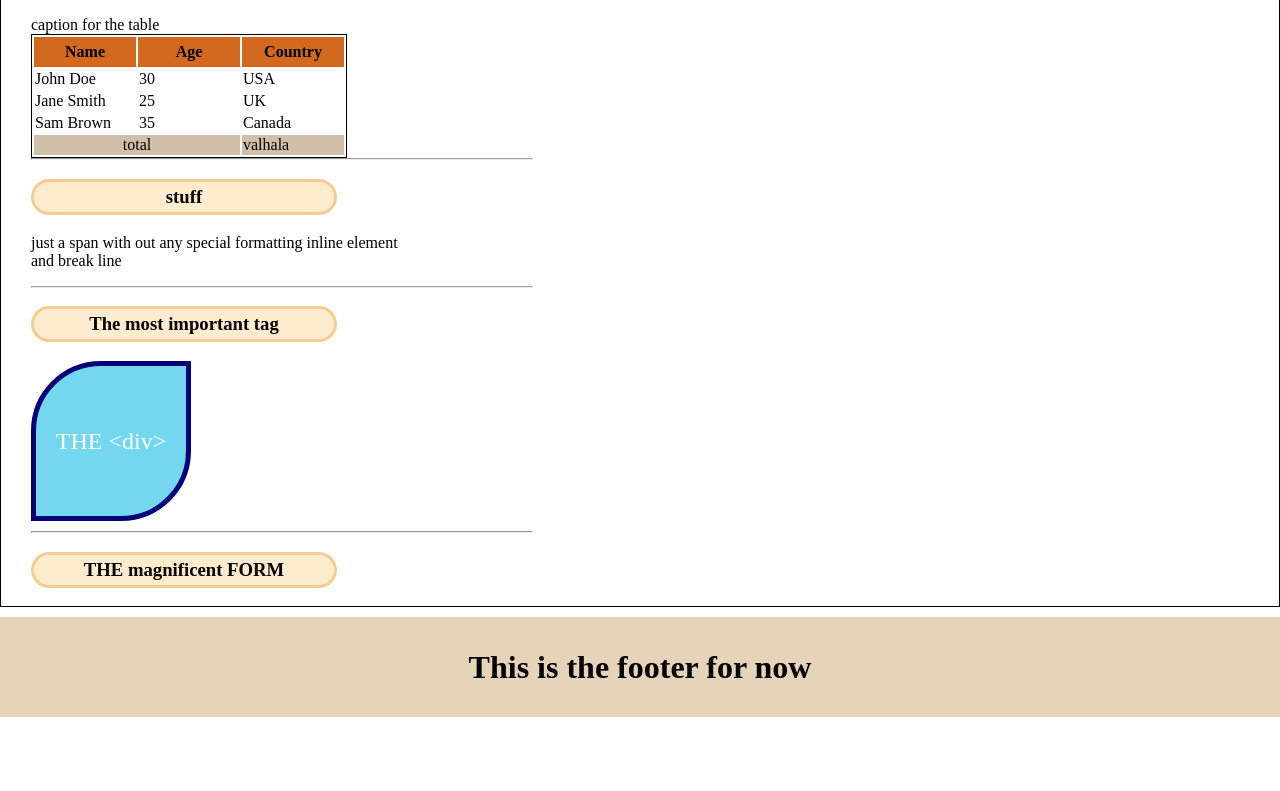
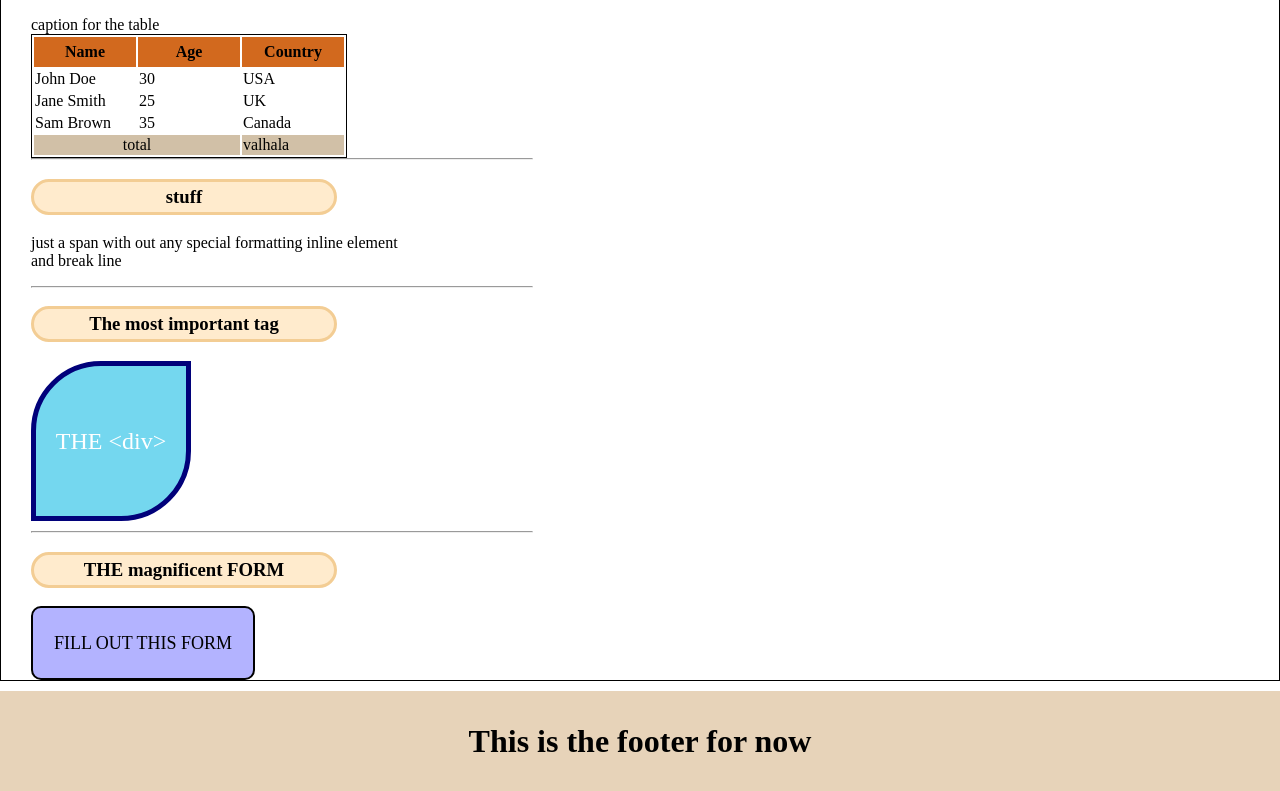
Before and after one commit to kassamalshemy/elzero_web, a plain HTML site: page index.html in a window 1280 px wide. Shown: the part 1296-2087 px from the top of the page. Before the commit the page ends 2013 px from the top, so only its background shows below. Drawn offline with Linux system fonts and the light colour scheme.

Commit message:
cool form 1

```diff
--- a/index.html
+++ b/index.html
@@ -145,7 +145,9 @@ Welcome to the book store
       <hr style="width: 500px" />
 
       <h3>THE magnificent FORM</h3>
-      <form action=""></form>
+      <a href="src/theform.html" id="theform" target="_blank"
+        >FILL OUT THIS FORM</a
+      >
     </main>
     <footer class="headandfoot">
       <h1>This is the footer for now</h1>
--- a/styles/style.css
+++ b/styles/style.css
@@ -1,4 +1,5 @@
-html, body {
+html,
+body {
   box-sizing: border-box;
   margin: 0;
   padding: 0;
@@ -7,24 +8,23 @@ html, body {
 body > *:not(header, footer) {
   border: 1px solid black;
 }
-header{
+header {
   background-color: burlywood;
   margin-bottom: 10px !important;
 }
-footer{
+footer {
   background-color: rgb(231, 211, 185);
   margin-top: 10px !important;
 }
-.headandfoot{
+.headandfoot {
   display: flex;
   justify-content: center;
   height: 100px;
   margin: 0;
   padding: 0;
-
 }
 
-main{
+main {
   min-height: 77vh;
   padding-left: 30px;
 }
@@ -33,18 +33,17 @@ h1 {
   justify-content: center;
   align-items: center;
 }
- pre{
+pre {
   font-size: large;
   font-style: normal;
-    font-family: 'Times New Roman', Times, serif;
+  font-family: "Times New Roman", Times, serif;
 }
 
-
 /* table */
-table{
+table {
   border: 1px solid black;
 }
- thead{
+thead {
   background-color: chocolate;
   border: 1px solid black;
   height: 30px;
@@ -53,7 +52,7 @@ tr {
   border: 1px solid black;
   /* height: 50px; */
 }
-td{
+td {
   width: 100px;
 }
 
@@ -69,7 +68,7 @@ h3 {
   /* text-align: center; */
   /* that is realy cool CSS PEAK */
 }
-#div_1{
+#div_1 {
   border: 5px solid rgb(1, 1, 122);
   border-radius: 70px 0px 70px 0px;
   background-color: rgba(75, 203, 235, 0.774);
@@ -87,9 +86,22 @@ hr {
   margin: 0px;
 }
 
-
-
-#pagetitle{
+#pagetitle {
   border: 3px solid black;
   width: 300px;
 }
+
+#theform {
+  display: flex;
+  justify-content: center;
+  align-items: center;
+  border: 2px solid black;
+  border-radius: 10px;
+  padding: 10px;
+  width: 200px;
+  height: 50px;
+  background-color: rgb(179, 179, 255);
+  text-decoration: none;
+  color: black;
+  font-size: large;
+}
--- /dev/null
+++ b/styles/theform_style.css
@@ -0,0 +1,37 @@
+body {
+  display: flex;
+  justify-content: center;
+  background-image: url("/images/anime.jpg");
+  background-size: 100% auto;
+  /* background-repeat: no-repeat; */
+  background-position: top;
+}
+form {
+  /* display: ; */
+  border: 4px solid black;
+  /* border-radius: 10px; */
+  margin-top: 100px;
+  padding: 10px;
+  padding-left: 20px;
+  padding-top: 30px;
+  width: 500px;
+  height: 500px;
+  background-color: cornsilk;
+  border-color: rgb(190, 175, 115);
+  box-shadow: 5px 5px 10px rgba(0, 0, 0, 0.5);
+  /* box-shadow: inset 5px 5px 10px rgba(0, 0, 0, 0.5); */
+}
+
+h3 {
+  border-radius: 20px;
+  border-bottom: 3px solid rgba(0, 0, 0, 0.5);
+  border-top: 3px solid rgba(0, 0, 0, 0.5);
+  margin: 0px;
+  margin-bottom: 10px;
+  background-color: burlywood;
+  width: 300px;
+  padding: 5px 0px;
+  text-align: center;
+  justify-self: center;
+  box-shadow: 3px 3px 5px rgba(0, 0, 0, 0.5);
+}
```
Also changed, not shown: src/theform.html (added, +21 -0 lines), 1 other file. Lines whose indentation alone changed are shown as unchanged.
